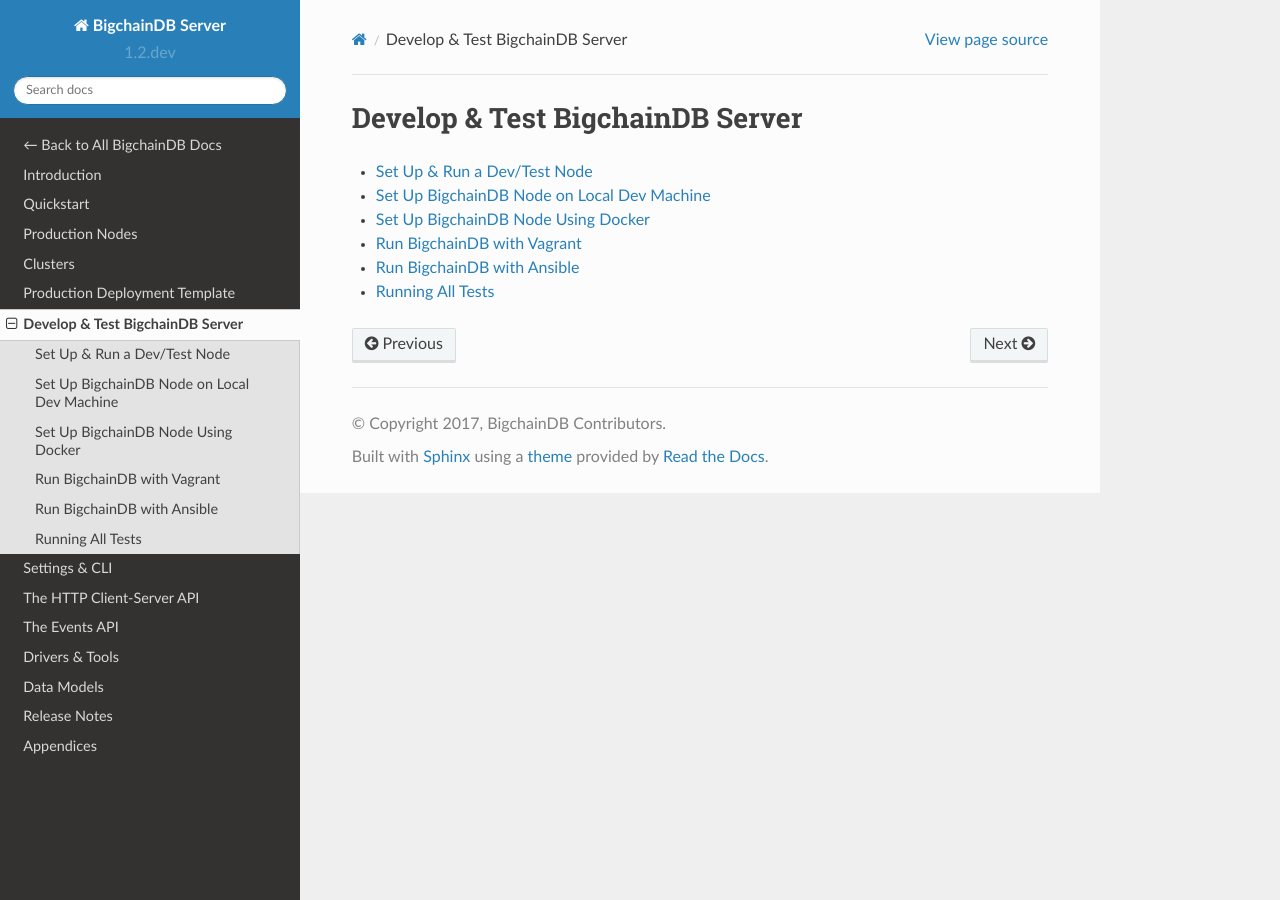
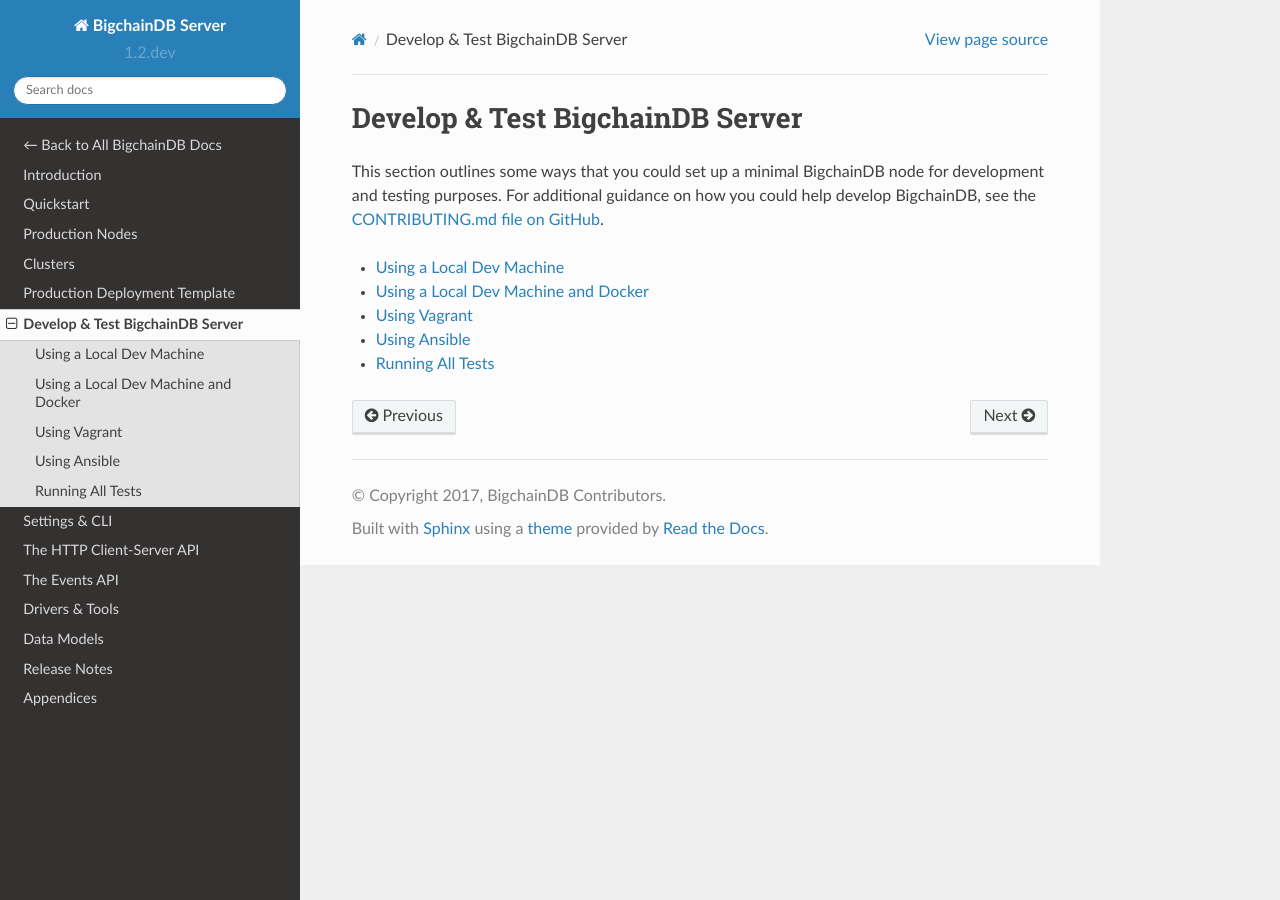
Before and after one commit to bigchaindb/bigchaindb, a Sphinx documentation site: the page built from docs/server/source/dev-and-test/index.rst, in a window 1280 px wide. Built offline with Sphinx 7.4.7 and the Read the Docs theme 2.0.0, drawn with Linux system fonts in a browser that asks for light colours; pages that are not in the unit, such as notebooks, are missing from menus.

Commit message:
Refactored the docs on dev/test node setup

```diff
--- a/docs/server/source/dev-and-test/index.rst
+++ b/docs/server/source/dev-and-test/index.rst
@@ -1,12 +1,13 @@
 Develop & Test BigchainDB Server
 ================================
+
+This section outlines some ways that you could set up a minimal BigchainDB node for development and testing purposes. For additional guidance on how you could help develop BigchainDB, see the `CONTRIBUTING.md file on GitHub <https://github.com/bigchaindb/bigchaindb/blob/master/CONTRIBUTING.md>`_.
 
 .. toctree::
    :maxdepth: 1
 
-   setup-run-node
-   setup-bdb-host
-   setup-bdb-docker
-   ../appendices/run-with-vagrant
-   ../appendices/run-with-ansible
+   Using a Local Dev Machine <setup-bdb-host>
+   Using a Local Dev Machine and Docker <setup-bdb-docker>
+   Using Vagrant <../appendices/run-with-vagrant>
+   Using Ansible <../appendices/run-with-ansible>
    running-all-tests
--- a/docs/server/source/introduction.md
+++ b/docs/server/source/introduction.md
@@ -16,7 +16,7 @@
 ## Setup Instructions for Various Cases
 
 * [Quickstart](quickstart.html)
-* [Set up a local BigchainDB node for development, experimenting and testing](dev-and-test/setup-run-node.html)
+* [Set up a local BigchainDB node for development, experimenting and testing](dev-and-test/index.html)
 * [Set up and run a BigchainDB cluster](clusters.html)
 
 There are some old RethinkDB-based deployment instructions as well:
```
Also changed, not shown: docs/server/source/appendices/rethinkdb-backup.md (+1 -3 lines), docs/server/source/appendices/run-with-ansible.md (+10 -2 lines), docs/server/source/appendices/run-with-vagrant.md (+8 -3 lines), docs/server/source/dev-and-test/setup-bdb-host.md (+9 -4 lines), docs/server/source/dev-and-test/setup-run-node.md (deleted, +0 -16 lines).
